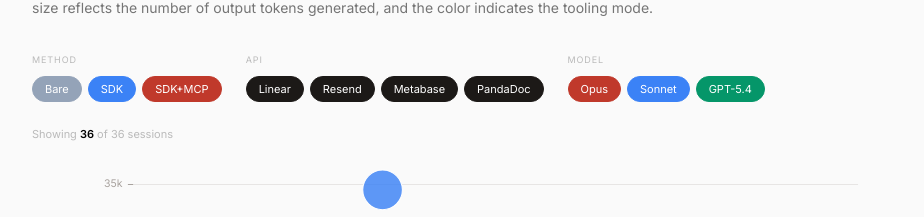
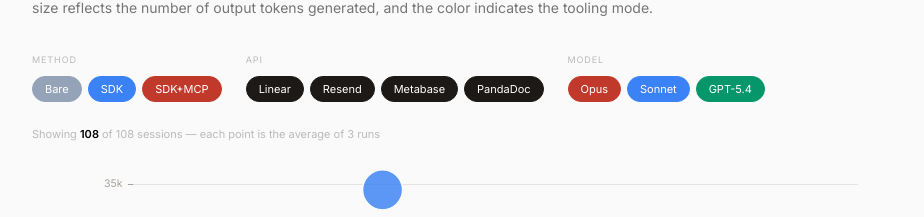
Before and after one commit to ritza-co/speakeasy-report-site, a React (Vite) app: page / in a window 1280 px wide. Shown: the part 4977-5194 px from the top of the page, without its empty margins (64-988 px from the left). Built offline with nearby package versions, Linux system fonts and the light colour scheme; a web font is replaced by a local one.

Commit message:
Fix scatter plot session count to reflect 108 runs (averages)

```diff
--- a/src/components/ScatterPlot.tsx
+++ b/src/components/ScatterPlot.tsx
@@ -153,7 +153,7 @@ export default function ScatterPlot() {
       </div>
 
       <p className="text-[11px] text-stone-400 font-sans mb-3">
-        Showing <strong className="text-ink dark:text-white">{activeSet.size}</strong> of {BENCHMARKS.length} sessions
+        Showing <strong className="text-ink dark:text-white">{activeSet.size * 3}</strong> of 108 sessions — each point is the average of 3 runs
       </p>
 
       <div className="w-full overflow-x-auto" ref={containerRef}>
```
